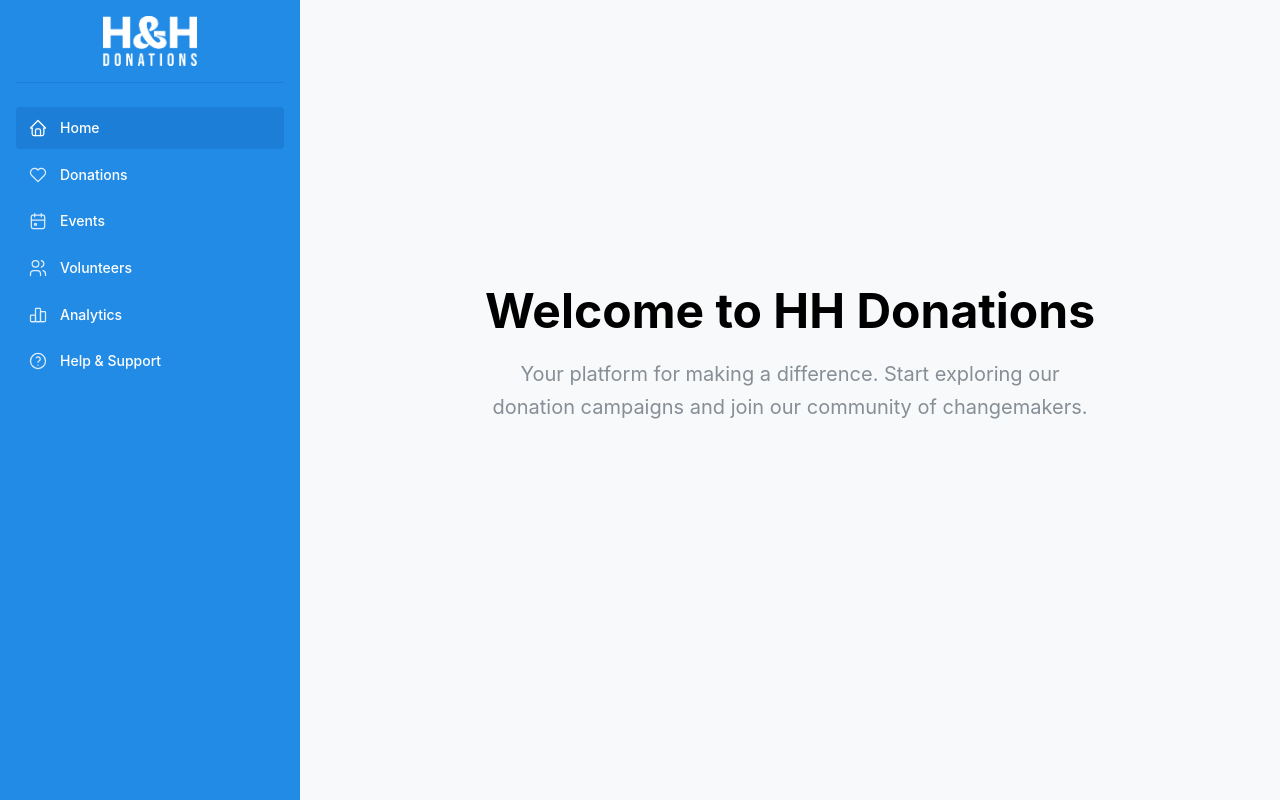
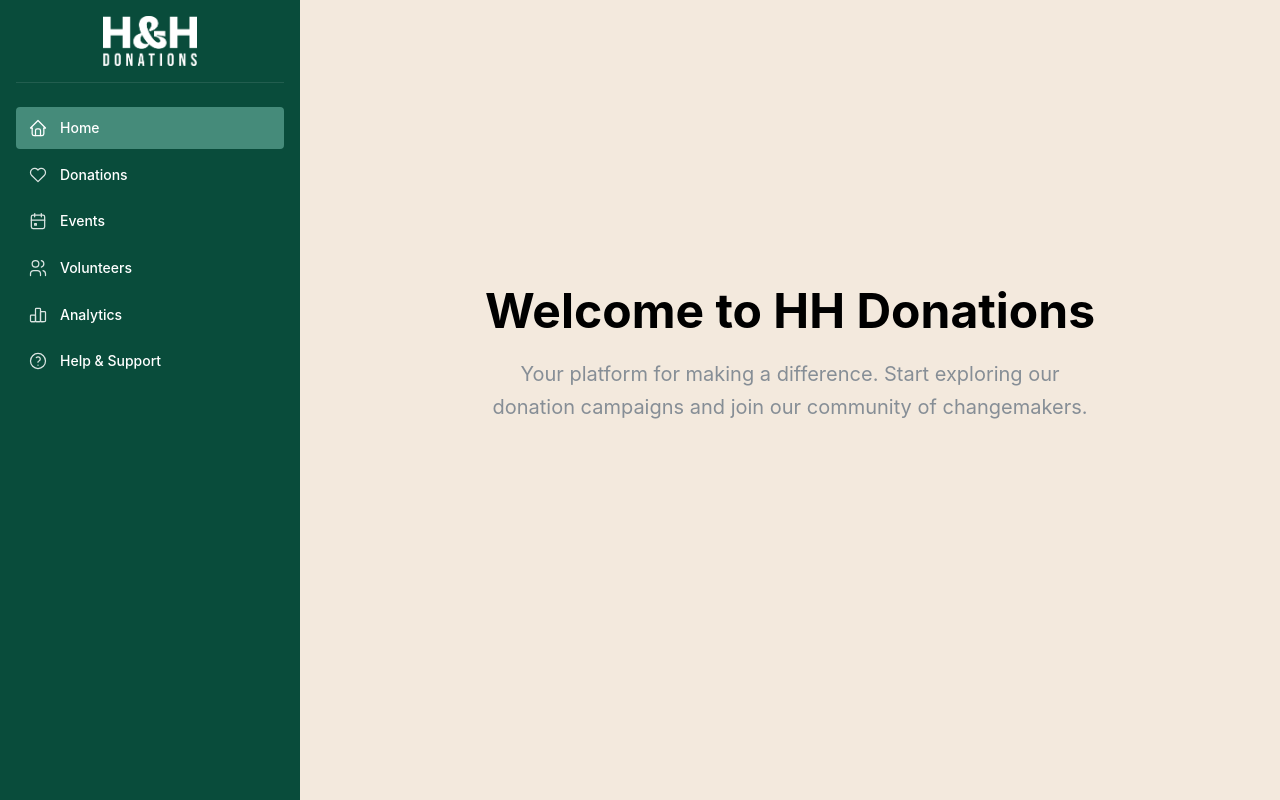
Before and after one commit to hamzak555/hh-donations, a React (Create React App) app: page / in a window 1280 px wide. Built offline with nearby package versions, Linux system fonts and the light colour scheme.

Commit message:
Update theme to use HH brand colors (#094C3B, #458B7A, #F3E9DD)

```diff
--- a/public/index.html
+++ b/public/index.html
@@ -4,7 +4,7 @@
     <meta charset="utf-8" />
     <link rel="icon" href="%PUBLIC_URL%/hh-favicon.png" />
     <meta name="viewport" content="width=device-width, initial-scale=1" />
-    <meta name="theme-color" content="#228be6" />
+    <meta name="theme-color" content="#094C3B" />
     <meta
       name="description"
       content="HH Donations - Making a difference, one donation at a time"
--- a/src/App.js
+++ b/src/App.js
@@ -11,7 +11,7 @@ function App() {
       <div className="App">
         <div style={{ display: 'flex' }}>
           <NavbarSimpleColored />
-          <main style={{ flex: 1, backgroundColor: '#f8f9fa', minHeight: '100vh' }}>
+          <main style={{ flex: 1, backgroundColor: 'var(--hh-light)', minHeight: '100vh' }}>
             <Homepage />
           </main>
         </div>
--- a/src/components/NavbarSimpleColored.module.css
+++ b/src/components/NavbarSimpleColored.module.css
@@ -4,13 +4,13 @@
   padding: var(--mantine-spacing-md);
   display: flex;
   flex-direction: column;
-  background-color: var(--mantine-color-blue-6);
+  background-color: var(--hh-primary-dark);
 }
 
 .header {
   padding-bottom: var(--mantine-spacing-md);
   margin-bottom: calc(var(--mantine-spacing-md) * 1.5);
-  border-bottom: 1px solid var(--mantine-color-blue-7);
+  border-bottom: 1px solid rgba(255, 255, 255, 0.1);
   display: flex;
   justify-content: center;
   align-items: center;
@@ -36,12 +36,13 @@
 }
 
 .link:hover {
-  background-color: var(--mantine-color-blue-5);
+  background-color: var(--hh-primary);
+  background-color: rgba(69, 139, 122, 0.3);
 }
 
 .link[data-active] {
-  background-color: var(--mantine-color-blue-7);
-  color: var(--mantine-color-white);
+  background-color: var(--hh-primary);
+  color: var(--hh-white);
 }
 
 .linkIcon {
@@ -59,5 +60,5 @@
 .footer {
   padding-top: var(--mantine-spacing-md);
   margin-top: var(--mantine-spacing-md);
-  border-top: 1px solid var(--mantine-color-blue-7);
+  border-top: 1px solid rgba(255, 255, 255, 0.1);
 }
--- a/src/styles/index.css
+++ b/src/styles/index.css
@@ -1,3 +1,12 @@
+:root {
+  /* HH Brand Colors */
+  --hh-primary-dark: #094C3B;
+  --hh-primary: #458B7A;
+  --hh-light: #F3E9DD;
+  --hh-white: #FFFFFF;
+  --hh-black: #000000;
+}
+
 body {
   margin: 0;
   font-family: -apple-system, BlinkMacSystemFont, 'Segoe UI', 'Roboto', 'Oxygen',
```
